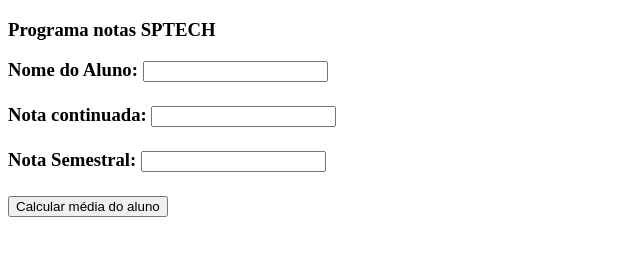
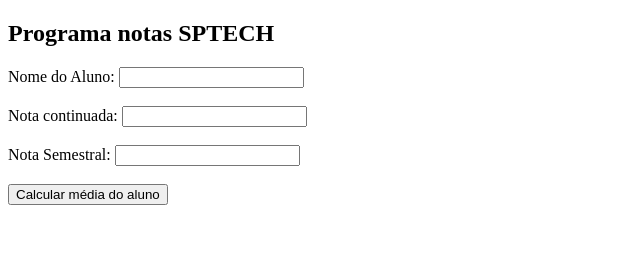
Before and after one commit to RafaRpso/sptech, a plain HTML site: page algoritmo-frizza/1_sem/atividades/ATIV4 /ex7.html in a window 1280 px wide. Shown: the whole page, without its empty margins (0-640 px from the left). Drawn offline with Linux system fonts and the light colour scheme.

Commit message:
Atividades input Frizza

```diff
--- a/algoritmo-frizza/1_sem/atividades/ATIV4 /ex7.html
+++ b/algoritmo-frizza/1_sem/atividades/ATIV4 /ex7.html
@@ -7,7 +7,7 @@
     <title>Exercício 7</title>
 </head>
 <body>
-    <h3> Programa notas SPTECH <h3>
+    <h2> Programa notas SPTECH </h2>
         Nome do Aluno: <input type="text" id="nomeAluno"> <br> <br>
         Nota continuada: <input type="text" id="notaContinuada"><br><br>
         Nota Semestral: <input type="text" id="notaSemestral"><br><br>
```
